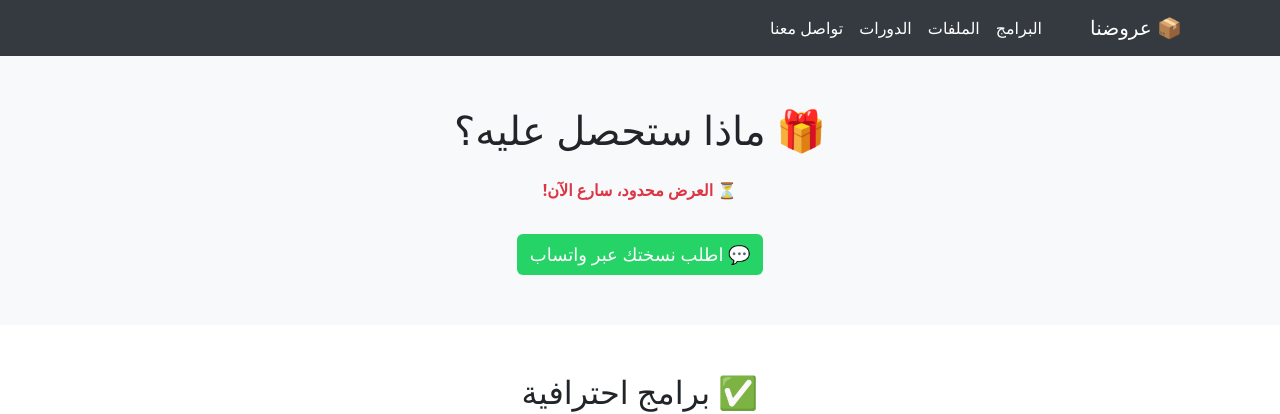
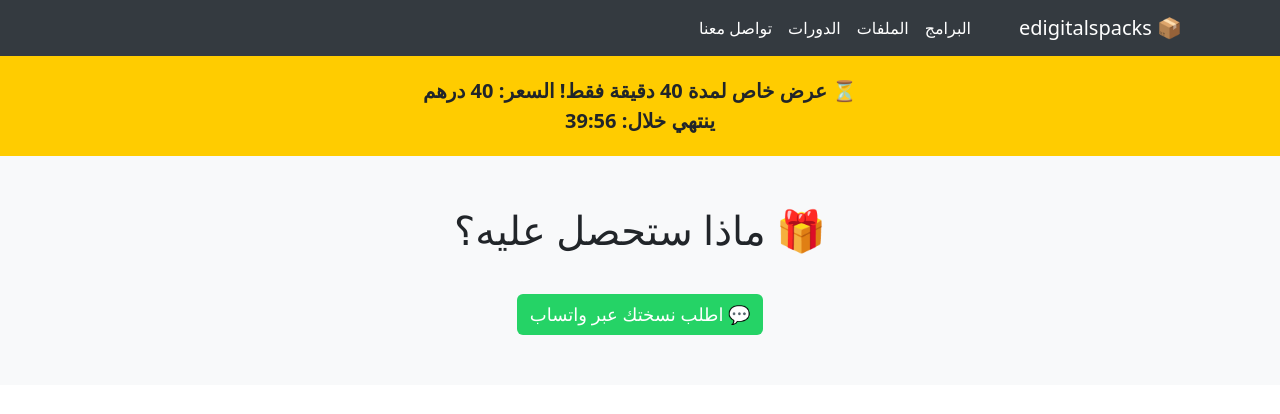
Before and after one commit to edigitalspacks/Edigitalspacks.github.io, a plain HTML site: page index.html in a window 1280 px wide. Shown: the top 414 px of the page. Drawn offline with nearby package versions, Linux system fonts and the light colour scheme.

Commit message:
Update index.html
1.0.2

```diff
--- a/index.html
+++ b/index.html
@@ -2,9 +2,27 @@
 <head>
     <meta charset="UTF-8">
     <meta name="viewport" content="width=device-width, initial-scale=1">
-    <title>احصل على أقوى البرامج والملفات الإدارية</title>
+    <title>edigitalspacks - احصل على أقوى البرامج والملفات الإدارية</title>
     <link rel="stylesheet" href="https://cdn.jsdelivr.net/npm/bootstrap@5.3.0/dist/css/bootstrap.min.css">
     <script src="https://cdn.jsdelivr.net/npm/bootstrap@5.3.0/dist/js/bootstrap.bundle.min.js"></script>
+    <script>
+        function startCountdown(duration) {
+            let timer = duration, minutes, seconds;
+            setInterval(function () {
+                minutes = parseInt(timer / 60, 10);
+                seconds = parseInt(timer % 60, 10);
+                minutes = minutes < 10 ? "0" + minutes : minutes;
+                seconds = seconds < 10 ? "0" + seconds : seconds;
+                document.getElementById("countdown").textContent = minutes + ":" + seconds;
+                if (--timer < 0) {
+                    document.getElementById("countdown").textContent = "انتهى العرض!";
+                }
+            }, 1000);
+        }
+        window.onload = function () {
+            startCountdown(40 * 60);
+        };
+    </script>
     <style>
         body { direction: rtl; text-align: right; }
         .hero { background: #f8f9fa; padding: 50px 20px; }
@@ -13,13 +31,14 @@
         .feature-img { width: 100%; max-height: 250px; object-fit: cover; }
         .navbar { background: #343a40; }
         .navbar-dark .navbar-nav .nav-link { color: white; }
+        .offer { background: #ffcc00; padding: 20px; text-align: center; font-size: 20px; font-weight: bold; }
     </style>
 </head>
 <body>
     <!-- Navbar -->
     <nav class="navbar navbar-expand-lg navbar-dark">
         <div class="container">
-            <a class="navbar-brand" href="#">📦 عروضنا</a>
+            <a class="navbar-brand" href="#">📦 edigitalspacks</a>
             <button class="navbar-toggler" type="button" data-bs-toggle="collapse" data-bs-target="#navbarNav">
                 <span class="navbar-toggler-icon"></span>
             </button>
@@ -32,10 +51,16 @@
                 </ul>
             </div>
         </div>
-    </nav><!-- Hero Section -->
+    </nav><!-- Limited Offer -->
+<div class="offer">
+    ⏳ عرض خاص لمدة 40 دقيقة فقط! السعر: 40 درهم
+    <br>
+    ينتهي خلال: <span id="countdown">40:00</span>
+</div>
+
+<!-- Hero Section -->
 <section class="hero text-center">
     <h1 class="mb-4">🎁 ماذا ستحصل عليه؟</h1>
-    <p class="text-danger fw-bold">⏳ العرض محدود، سارع الآن!</p>
     <a href="https://wa.me/yourwhatsappnumber" class="btn cta-btn mt-3">💬 اطلب نسختك عبر واتساب</a>
 </section>
 
```
